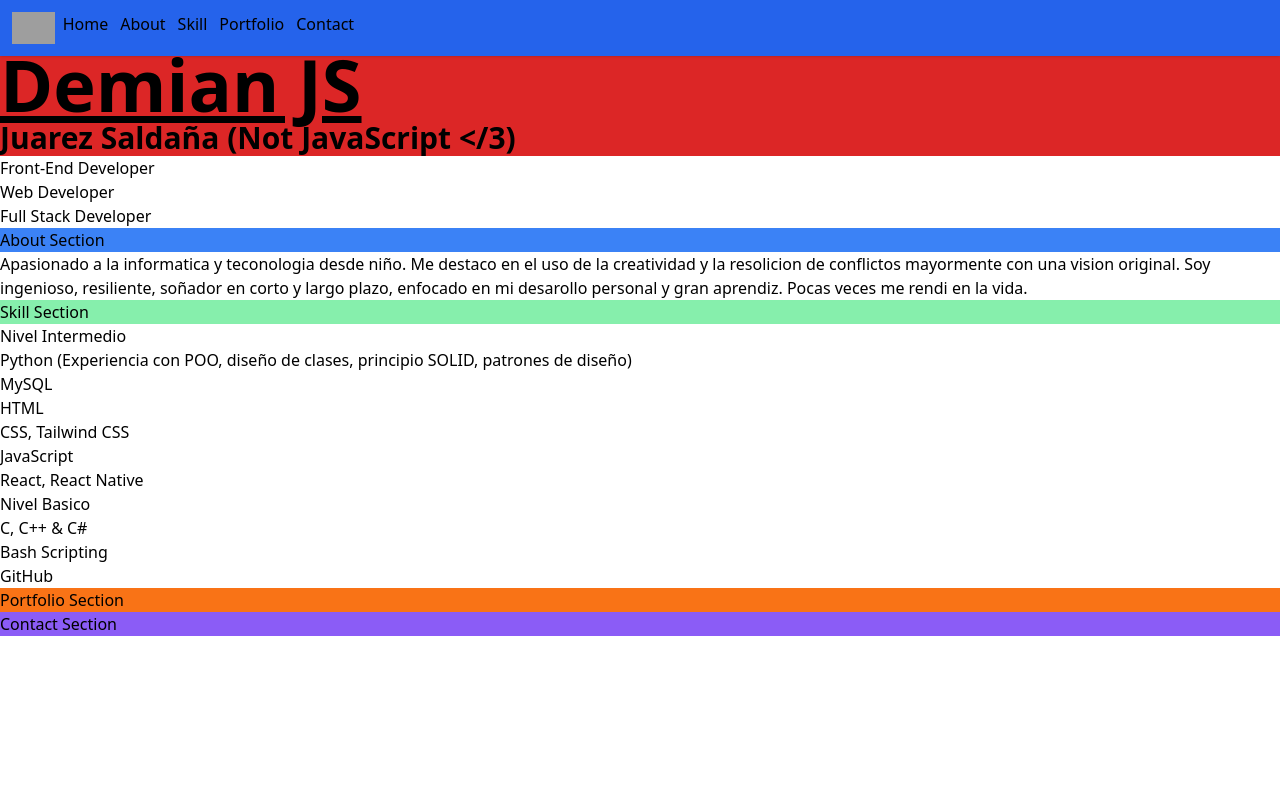
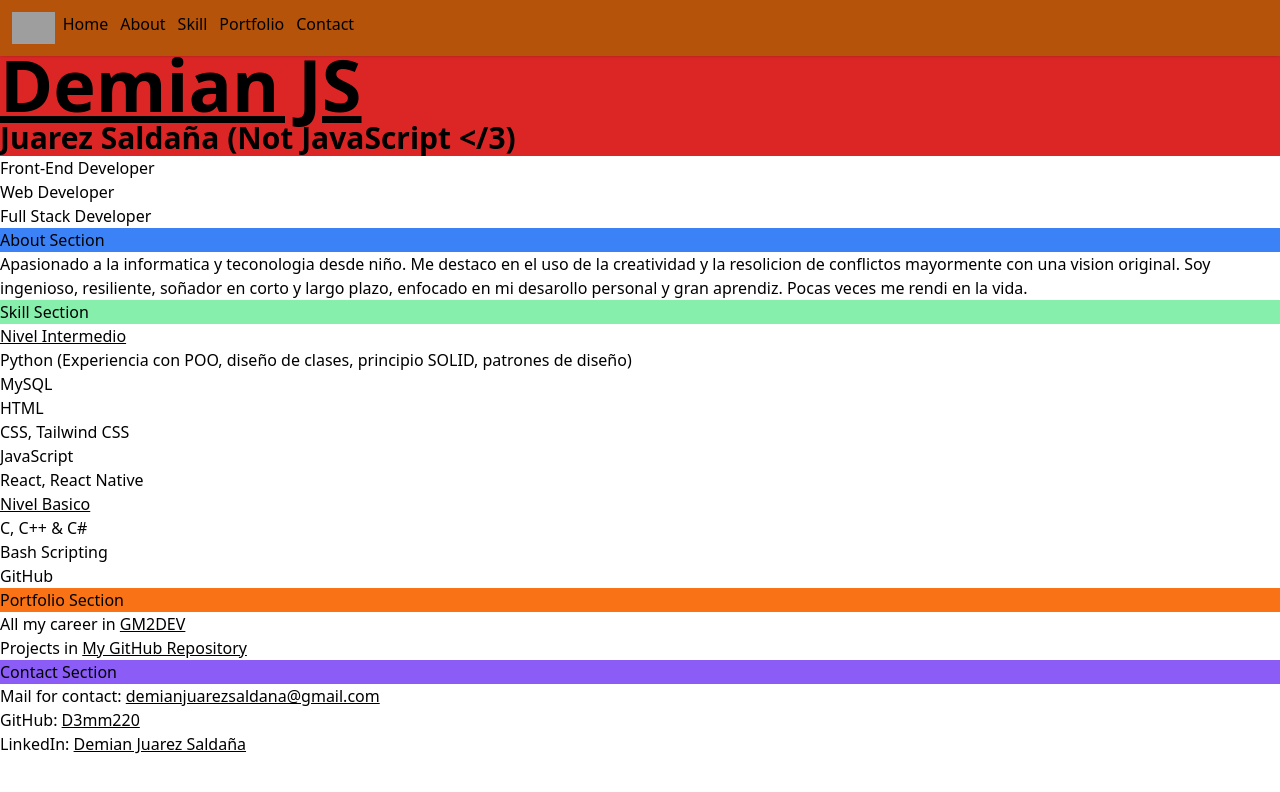
Before and after one commit to DemianJuarez/PortfolioDJS, a website: page index.html in a window 1280 px wide. Drawn offline with Linux system fonts and the light colour scheme; grey boxes are pictures that could not be loaded.

Commit message:
feat(index): add PortfolioSection and ContactSection

```diff
--- a/index.html
+++ b/index.html
@@ -8,7 +8,7 @@
 </head>
 <body>
     <header>
-        <nav class="fixed flex w-full px-3 bg-blue-600 shadow py-3 space-x-2">
+        <nav class="fixed flex w-full px-3 bg-amber-700 shadow py-3 space-x-2">
             <div class="logoNavBar">
                 <a>
                     <img src="https://pulseapp.com/img/pulse-logo.svg" class="h-8 inline" alt="logo Demian Juarez Saldana" />
@@ -64,7 +64,7 @@
             <h2 class="bg-green-300">
                 Skill Section
             </h2>
-            <p>
+            <p class="underline">
                 Nivel Intermedio
             </p>
             <ul>
@@ -87,7 +87,7 @@
                     React, React Native
                 </li>
             </ul>
-            <p>
+            <p class="underline">
                 Nivel Basico
             </p>
             <ul>
@@ -106,11 +106,20 @@
             <h2 class="bg-orange-500">
                 Portfolio Section
             </h2>
+            <p>
+                All my career in <a class="underline" href="https://www.gm2dev.com/" target="_blank">GM2DEV</a><br>
+                Projects in <a class="underline" href="https://github.com/D3mm220" target="_blank">My GitHub Repository</a>
+            </p>
         </section>
         <section id="contactSection">
             <h2 class="bg-violet-500">
                 Contact Section
             </h2>
+            <p>
+                Mail for contact: <span class="underline">demianjuarezsaldana@gmail.com</span><br>
+                GitHub: <a class="underline" href="https://github.com/D3mm220" target="_blank">D3mm220</a><br>
+                LinkedIn: <a class="underline" href="https://www.linkedin.com/in/demian-juarez-salda%C3%B1a-874822240/" target="_blank">Demian Juarez Saldaña</a>
+            </p>
         </section>
     </main>
     <footer>
```
Also changed, not shown: output.css.
